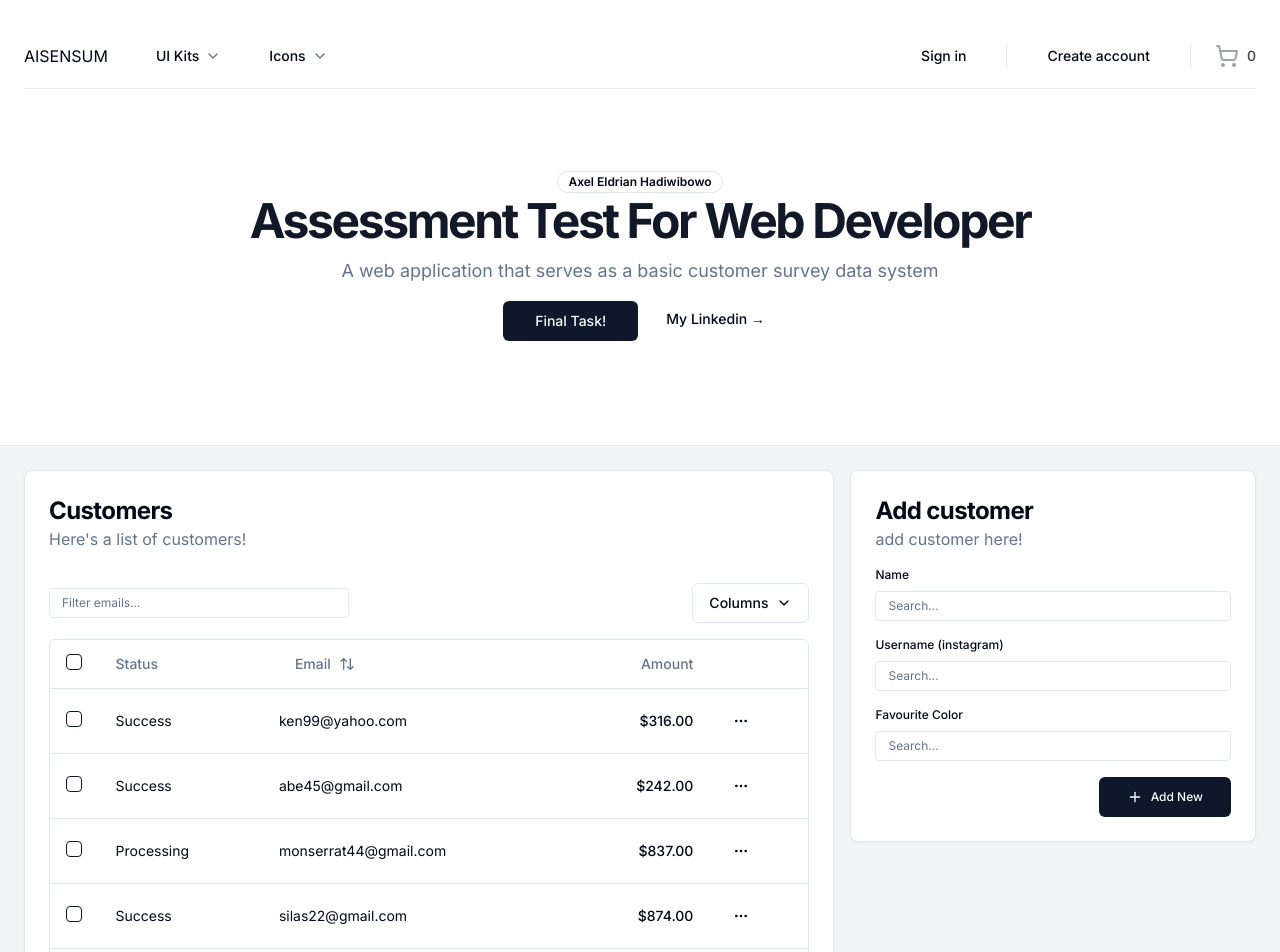
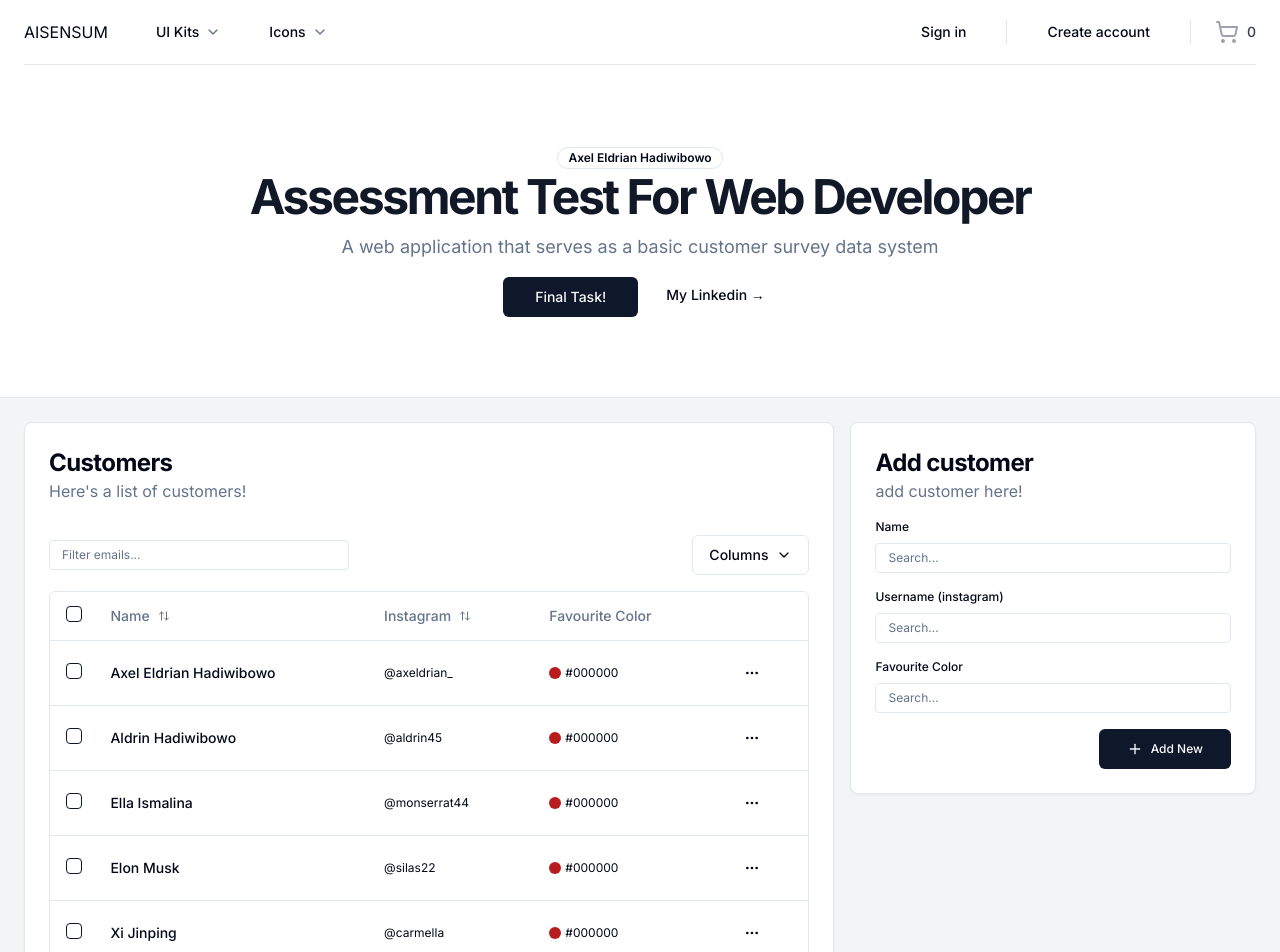
Before and after one commit to eldrians/next_aisensum, a Next.js app: page / in a window 1280 px wide. Shown: the top 952 px of the page. Built offline with nearby package versions, Linux system fonts and the light colour scheme.

Commit message:
app(): benerin row table

```diff
--- a/src/app/page.tsx
+++ b/src/app/page.tsx
@@ -61,7 +61,7 @@ export default function Home() {
       </MaxWidthWrapper>
       {/* 1 */}
       <section className="border-t border-gray-200 bg-gray-100">
-        <MaxWidthWrapper className="flex flex-row justify-center items-start gap-4 h-fit">
+        <MaxWidthWrapper className="flex flex-row justify-center items-start gap-4 h-fit py-6">
           <Card className="w-4/6 p-6">
             <div className="flex flex-col justify-center items-center gap-4">
               <div className="w-full">
--- a/src/components/MaxWidthWrapper.tsx
+++ b/src/components/MaxWidthWrapper.tsx
@@ -11,7 +11,7 @@ const MaxWidthWrapper = ({
 }) => {
   return (
     <div
-      className={cn("mx-auto w-full max-w-screen-xl px-2.5 md:p-6", className)}
+      className={cn("mx-auto w-full max-w-screen-xl px-2.5 md:px-6", className)}
     >
       {children}
     </div>
--- a/src/components/Tes.tsx
+++ b/src/components/Tes.tsx
@@ -1,6 +1,6 @@
-"use client"
+"use client";
 
-import * as React from "react"
+import * as React from "react";
 import {
   ColumnDef,
   ColumnFiltersState,
@@ -12,11 +12,11 @@ import {
   getPaginationRowModel,
   getSortedRowModel,
   useReactTable,
-} from "@tanstack/react-table"
-import { ArrowUpDown, ChevronDown, MoreHorizontal } from "lucide-react"
+} from "@tanstack/react-table";
+import { ArrowUpDown, ChevronDown, MoreHorizontal, Circle } from "lucide-react";
 
-import { Button } from "@/components/ui/button"
-import { Checkbox } from "@/components/ui/checkbox"
+import { Button } from "@/components/ui/button";
+import { Checkbox } from "@/components/ui/checkbox";
 import {
   DropdownMenu,
   DropdownMenuCheckboxItem,
@@ -25,8 +25,8 @@ import {
   DropdownMenuLabel,
   DropdownMenuSeparator,
   DropdownMenuTrigger,
-} from "@/components/ui/dropdown-menu"
-import { Input } from "@/components/ui/input"
+} from "@/components/ui/dropdown-menu";
+import { Input } from "@/components/ui/input";
 import {
   Table,
   TableBody,
@@ -34,49 +34,50 @@ import {
   TableHead,
   TableHeader,
   TableRow,
-} from "@/components/ui/table"
+} from "@/components/ui/table";
+import { Badge } from "./ui/badge";
 
-const data: Payment[] = [
+const data: Customer[] = [
   {
     id: "m5gr84i9",
-    amount: 316,
-    status: "success",
-    email: "ken99@yahoo.com",
+    name: "Axel Eldrian Hadiwibowo",
+    fav_color: "000000",
+    username_ig: "axeldrian_",
   },
   {
     id: "3u1reuv4",
-    amount: 242,
-    status: "success",
-    email: "Abe45@gmail.com",
+    name: "Aldrin Hadiwibowo",
+    fav_color: "000000",
+    username_ig: "aldrin45",
   },
   {
     id: "derv1ws0",
-    amount: 837,
-    status: "processing",
-    email: "Monserrat44@gmail.com",
+    name: "Ella Ismalina",
+    fav_color: "000000",
+    username_ig: "Monserrat44",
   },
   {
     id: "5kma53ae",
-    amount: 874,
-    status: "success",
-    email: "Silas22@gmail.com",
+    name: "Elon Musk",
+    fav_color: "000000",
+    username_ig: "Silas22",
   },
   {
     id: "bhqecj4p",
-    amount: 721,
-    status: "failed",
-    email: "carmella@hotmail.com",
+    name: "Xi Jinping",
+    fav_color: "000000",
+    username_ig: "carmella",
   },
-]
+];
 
-export type Payment = {
-  id: string
-  amount: number
-  status: "pending" | "processing" | "success" | "failed"
-  email: string
-}
+export type Customer = {
+  id: string;
+  name: string;
+  fav_color: string;
+  username_ig: string;
+};
 
-export const columns: ColumnDef<Payment>[] = [
+export const columns: ColumnDef<Customer>[] = [
   {
     id: "select",
     header: ({ table }) => (
@@ -100,47 +101,73 @@ export const columns: ColumnDef<Payment>[] = [
     enableHiding: false,
   },
   {
-    accessorKey: "status",
-    header: "Status",
+    accessorKey: "name",
+    header: ({ column }) => {
+      return (
+        <div className="flex flex-row items-center gap-2">
+          <h3 className="">Name</h3>
+          <div
+            onClick={() => column.toggleSorting(column.getIsSorted() === "asc")}
+            className="cursor-pointer group"
+          >
+            <ArrowUpDown className="h-3 w-3 group-hover:font-bold group-hover:text-slate-900 " />
+          </div>
+        </div>
+      );
+    },
+    cell: ({ row }) => {
+      return <div className="font-medium">{row.getValue("name")}</div>;
+    },
+  },
+  {
+    accessorKey: "username_ig",
+    header: ({ column }) => {
+      return (
+        <div className="flex flex-row items-center gap-2">
+          <h3 className="">Instagram</h3>
+          <div
+            onClick={() => column.toggleSorting(column.getIsSorted() === "asc")}
+            className="cursor-pointer group"
+          >
+            <ArrowUpDown className="h-3 w-3 group-hover:font-bold group-hover:text-slate-900 " />
+          </div>
+        </div>
+      );
+    },
     cell: ({ row }) => (
-      <div className="capitalize">{row.getValue("status")}</div>
+      <div className="lowercase text-xs">@{row.getValue("username_ig")}</div>
     ),
   },
   {
-    accessorKey: "email",
-    header: ({ column }) => {
-      return (
-        <Button
-          variant="ghost"
-          onClick={() => column.toggleSorting(column.getIsSorted() === "asc")}
-        >
-          Email
-          <ArrowUpDown className="ml-2 h-4 w-4" />
-        </Button>
-      )
-    },
-    cell: ({ row }) => <div className="lowercase">{row.getValue("email")}</div>,
+    accessorKey: "fav_color",
+    header: "Favourite Color",
+    cell: ({ row }) => (
+      <div className="capitalize flex flex-row gap-1 items-center">
+        <div className="h-3 w-3 rounded-full bg-red-700" />
+        <div className="lowercase text-xs">#{row.getValue("fav_color")}</div>
+      </div>
+    ),
   },
-  {
-    accessorKey: "amount",
-    header: () => <div className="text-right">Amount</div>,
-    cell: ({ row }) => {
-      const amount = parseFloat(row.getValue("amount"))
+  // {
+  //   accessorKey: "amount",
+  //   header: () => <div className="text-right">Amount</div>,
+  //   cell: ({ row }) => {
+  //     const amount = parseFloat(row.getValue("amount"));
 
-      // Format the amount as a dollar amount
-      const formatted = new Intl.NumberFormat("en-US", {
-        style: "currency",
-        currency: "USD",
-      }).format(amount)
+  //     // Format the amount as a dollar amount
+  //     const formatted = new Intl.NumberFormat("en-US", {
+  //       style: "currency",
+  //       currency: "USD",
+  //     }).format(amount);
 
-      return <div className="text-right font-medium">{formatted}</div>
-    },
-  },
+  //     return <div className="text-right font-medium">{formatted}</div>;
+  //   },
+  // },
   {
     id: "actions",
     enableHiding: false,
     cell: ({ row }) => {
-      const payment = row.original
+      const payment = row.original;
 
       return (
         <DropdownMenu>
@@ -152,29 +179,24 @@ export const columns: ColumnDef<Payment>[] = [
           </DropdownMenuTrigger>
           <DropdownMenuContent align="end">
             <DropdownMenuLabel>Actions</DropdownMenuLabel>
-            <DropdownMenuItem
-              onClick={() => navigator.clipboard.writeText(payment.id)}
-            >
-              Copy payment ID
-            </DropdownMenuItem>
             <DropdownMenuSeparator />
-            <DropdownMenuItem>View customer</DropdownMenuItem>
-            <DropdownMenuItem>View payment details</DropdownMenuItem>
+            <DropdownMenuItem>Update</DropdownMenuItem>
+            <DropdownMenuItem>Delete</DropdownMenuItem>
           </DropdownMenuContent>
         </DropdownMenu>
-      )
+      );
     },
   },
-]
+];
 
 export function DataTableDemo() {
-  const [sorting, setSorting] = React.useState<SortingState>([])
+  const [sorting, setSorting] = React.useState<SortingState>([]);
   const [columnFilters, setColumnFilters] = React.useState<ColumnFiltersState>(
     []
-  )
+  );
   const [columnVisibility, setColumnVisibility] =
-    React.useState<VisibilityState>({})
-  const [rowSelection, setRowSelection] = React.useState({})
+    React.useState<VisibilityState>({});
+  const [rowSelection, setRowSelection] = React.useState({});
 
   const table = useReactTable({
     data,
@@ -193,7 +215,7 @@ export function DataTableDemo() {
       columnVisibility,
       rowSelection,
     },
-  })
+  });
 
   return (
     <div className="w-full">
@@ -228,7 +250,7 @@ export function DataTableDemo() {
                   >
                     {column.id}
                   </DropdownMenuCheckboxItem>
-                )
+                );
               })}
           </DropdownMenuContent>
         </DropdownMenu>
@@ -248,7 +270,7 @@ export function DataTableDemo() {
                             header.getContext()
                           )}
                     </TableHead>
-                  )
+                  );
                 })}
               </TableRow>
             ))}
@@ -308,5 +330,5 @@ export function DataTableDemo() {
         </div>
       </div>
     </div>
-  )
+  );
 }
```
